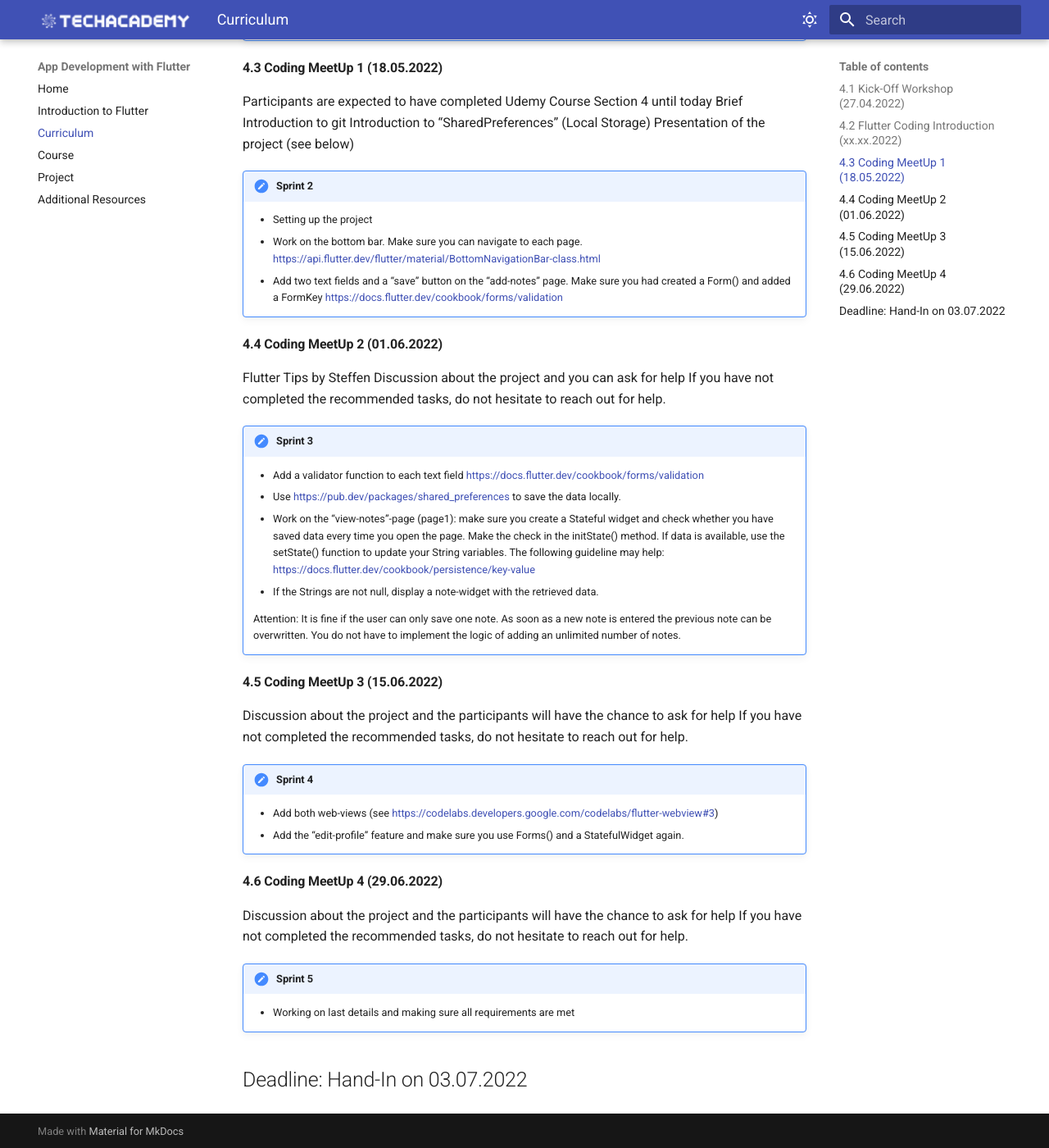
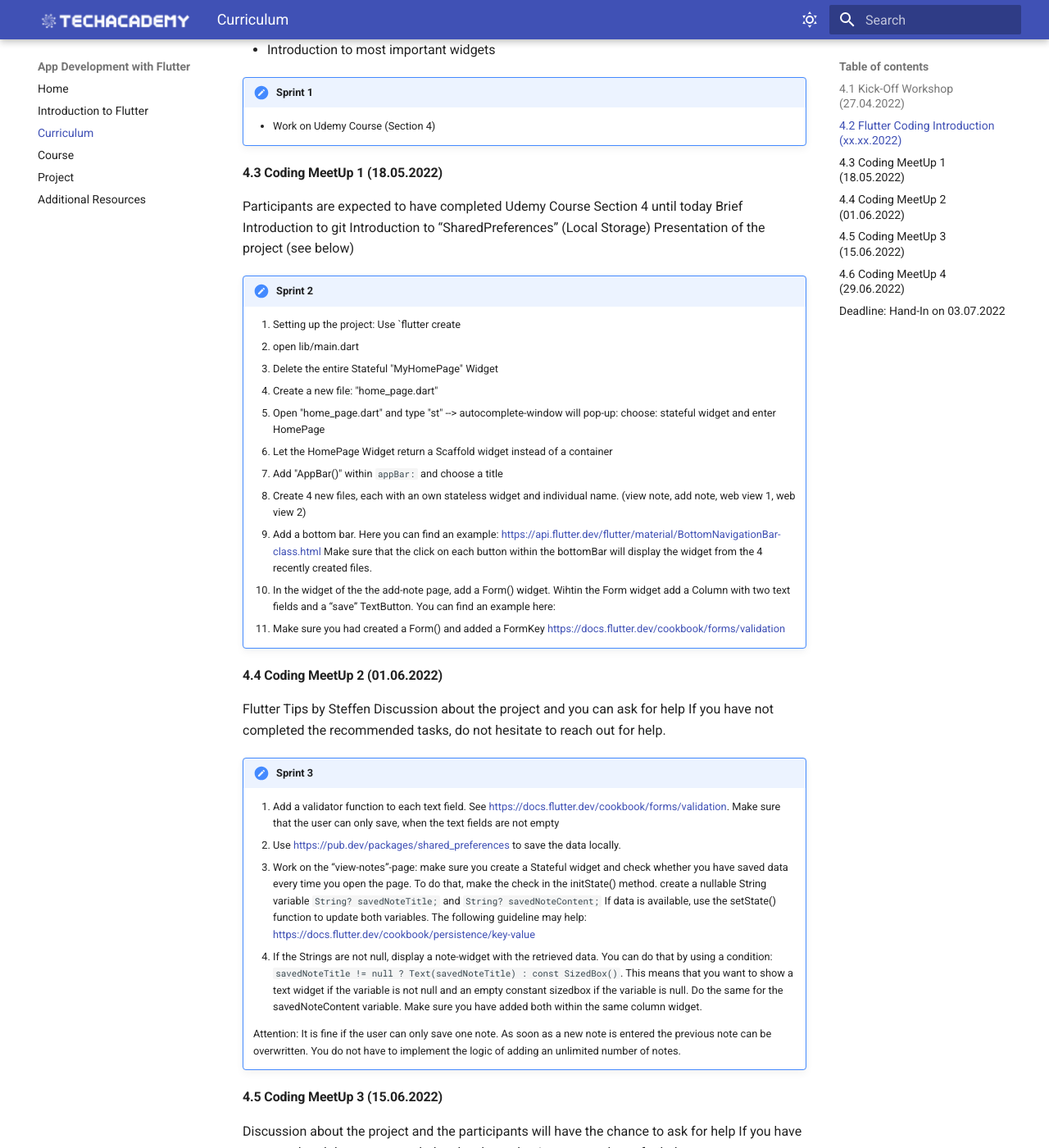
Before and after one commit to tech-academy-ev/app_development, an MkDocs documentation site: the page built from docs/curriculum.md, in a window 1280 px wide and 1400 px high, scrolled down 778 px. Shown: the whole window at 82% size. Built offline with MkDocs 1.6.1 and Material for MkDocs 9.7.7, drawn with Linux system fonts in a browser that asks for light colours; some of the changed text lies outside the part shown.

Commit message:
Update curriculum.md

```diff
--- a/docs/curriculum.md
+++ b/docs/curriculum.md
@@ -8,6 +8,10 @@
 !!! todo "Sprint 0"
 
     - Work on Udemy Course (Section 1-3)
+    - As explained in secion 1 of the udemy course, install and setup flutter:
+    1. Install Flutter and its dependencies https://docs.flutter.dev/get-started/install/windows / https://docs.flutter.dev/get-started/install/macos
+    2. Open your terminal -> enter `flutter doctor` and verify no issues need to be resolved
+    3. Install VS Code and the extensions "flutter" and "dart"
 
 
 #### 4.2 Flutter Coding Introduction (xx.xx.2022)
@@ -30,11 +34,19 @@
 
 !!! todo "Sprint 2"
 
-    - Setting up the project
-    - Work on the bottom bar. Make sure you can navigate to each page.
+    1. Setting up the project: Use `flutter create <your_project_name>
+    2. open lib/main.dart
+    3. Delete the entire Stateful "MyHomePage" Widget
+    4. Create a new file: "home_page.dart"
+    5. Open "home_page.dart" and type "st" --> autocomplete-window will pop-up: choose: stateful widget and enter HomePage
+    6. Let the HomePage Widget return a Scaffold widget instead of a container
+    7. Add "AppBar()" within `appBar:` and choose a title
+    8. Create 4 new files, each with an own stateless widget and individual name. (view note, add note, web view 1, web view 2)
+    9. Add a bottom bar. Here you can find an example:
     [https://api.flutter.dev/flutter/material/BottomNavigationBar-class.html](https://api.flutter.dev/flutter/material/BottomNavigationBar-class.html)
-    - Add two text fields and a “save” button on the “add-notes” page.
-    Make sure you had created a Form() and added a FormKey [https://docs.flutter.dev/cookbook/forms/validation](https://docs.flutter.dev/cookbook/forms/validation)
+    Make sure that the click on each button within the bottomBar will display the widget from the 4 recently created files.
+    10. In the widget of the the add-note page, add a Form() widget. Wihtin the Form widget add a Column with two text fields and a “save” TextButton.  You can find an example here:
+    11. Make sure you had created a Form() and added a FormKey [https://docs.flutter.dev/cookbook/forms/validation](https://docs.flutter.dev/cookbook/forms/validation)
 
 
 #### 4.4 Coding MeetUp 2 (01.06.2022)
@@ -44,13 +56,13 @@
 
 !!! todo "Sprint 3"
 
-    - Add a validator function to each text field [https://docs.flutter.dev/cookbook/forms/validation](https://docs.flutter.dev/cookbook/forms/validation)
-    - Use [https://pub.dev/packages/shared_preferences](https://pub.dev/packages/shared_preferences) to save the data locally.
-    - Work on the “view-notes”-page (page1): make sure you create a Stateful widget and check whether you have saved data every time you open the page. Make the check in the initState() method. If data is available, use the setState() function to update your String variables. The following guideline may help: [https://docs.flutter.dev/cookbook/persistence/key-value](https://docs.flutter.dev/cookbook/persistence/key-value)
-    - If the Strings are not null, display a note-widget with the retrieved data.
-
+    1. Add a validator function to each text field. See [https://docs.flutter.dev/cookbook/forms/validation](https://docs.flutter.dev/cookbook/forms/validation). Make sure that the user can only save, when the text fields are not empty
+    2. Use [https://pub.dev/packages/shared_preferences](https://pub.dev/packages/shared_preferences) to save the data locally.
+    3. Work on the “view-notes”-page: make sure you create a Stateful widget and check whether you have saved data every time you open the page. To do that, make the check in the initState() method. create a nullable String variable `String? savedNoteTitle;` and `String? savedNoteContent;` If data is available, use the setState() function to update both variables. The following guideline may help: [https://docs.flutter.dev/cookbook/persistence/key-value](https://docs.flutter.dev/cookbook/persistence/key-value)
+    4. If the Strings are not null, display a note-widget with the retrieved data. You can do that by using a condition: `savedNoteTitle != null ? Text(savedNoteTitle) : const SizedBox()`. This means that you want to show a text widget if the variable is not null and an empty constant sizedbox if the variable is null. Do the same for the savedNoteContent variable. Make sure you have added both within the same column widget.
 
     Attention: It is fine if the user can only save one note. As soon as a new note is entered the previous note can be overwritten. You do not have to implement the logic of adding an unlimited number of notes.
+
 
 #### 4.5 Coding MeetUp 3 (15.06.2022)
 Discussion about the project and the participants will have the chance to ask for help
@@ -58,8 +70,8 @@
 
 !!! todo "Sprint 4"
 
-    - Add both web-views (see [https://codelabs.developers.google.com/codelabs/flutter-webview#3](https://codelabs.developers.google.com/codelabs/flutter-webview#3))
-    - Add the “edit-profile” feature and make sure you use Forms() and a StatefulWidget again.
+    - Add both web-views (see [https://codelabs.developers.google.com/codelabs/flutter-webview#3](https://codelabs.developers.google.com/codelabs/flutter-webview#3)).
+    - Add the “edit-profile” feature and make sure you use Forms() and a StatefulWidget again. The concept is the same.
 
 
 #### 4.6 Coding MeetUp 4 (29.06.2022)
@@ -69,7 +81,7 @@
 
 !!! todo "Sprint 5"
 
-    - Working on last details and making sure all requirements are met
+    - Working on last details and making sure all requirements are met.
 
 
 ## Deadline: Hand-In on 03.07.2022
```
